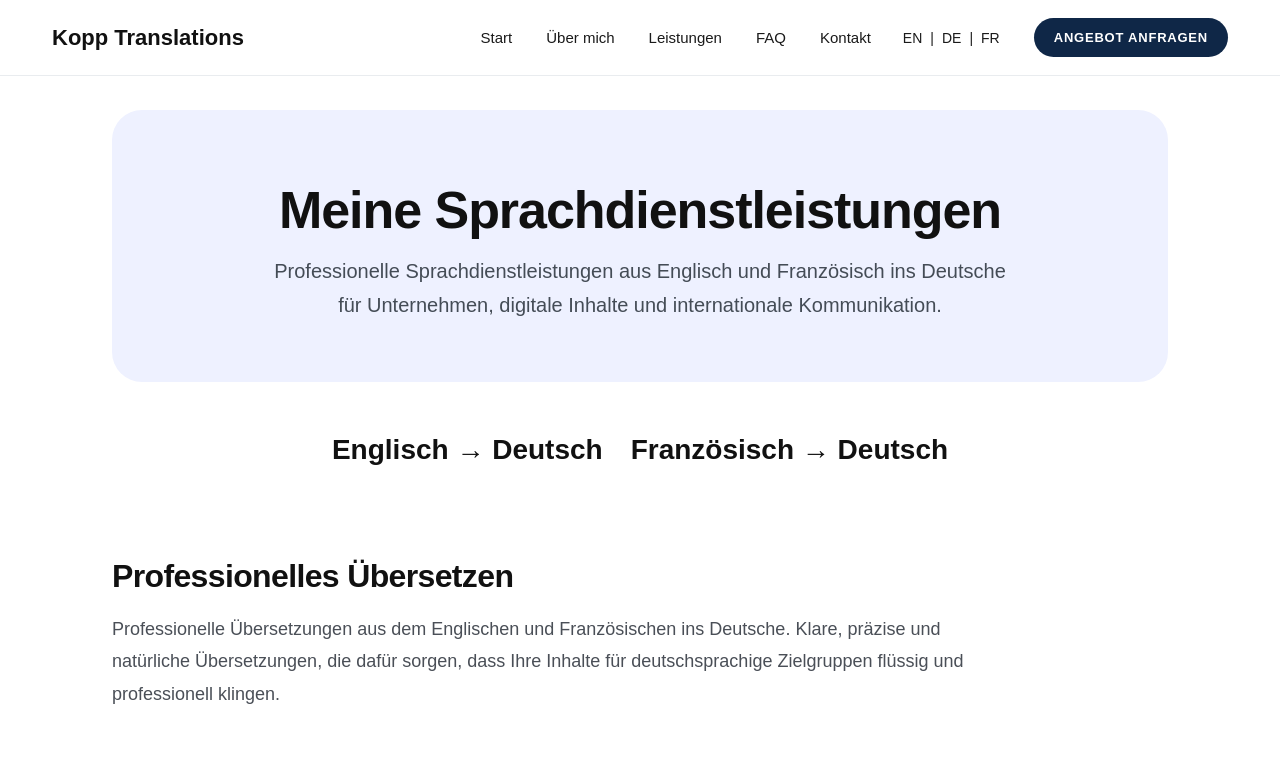
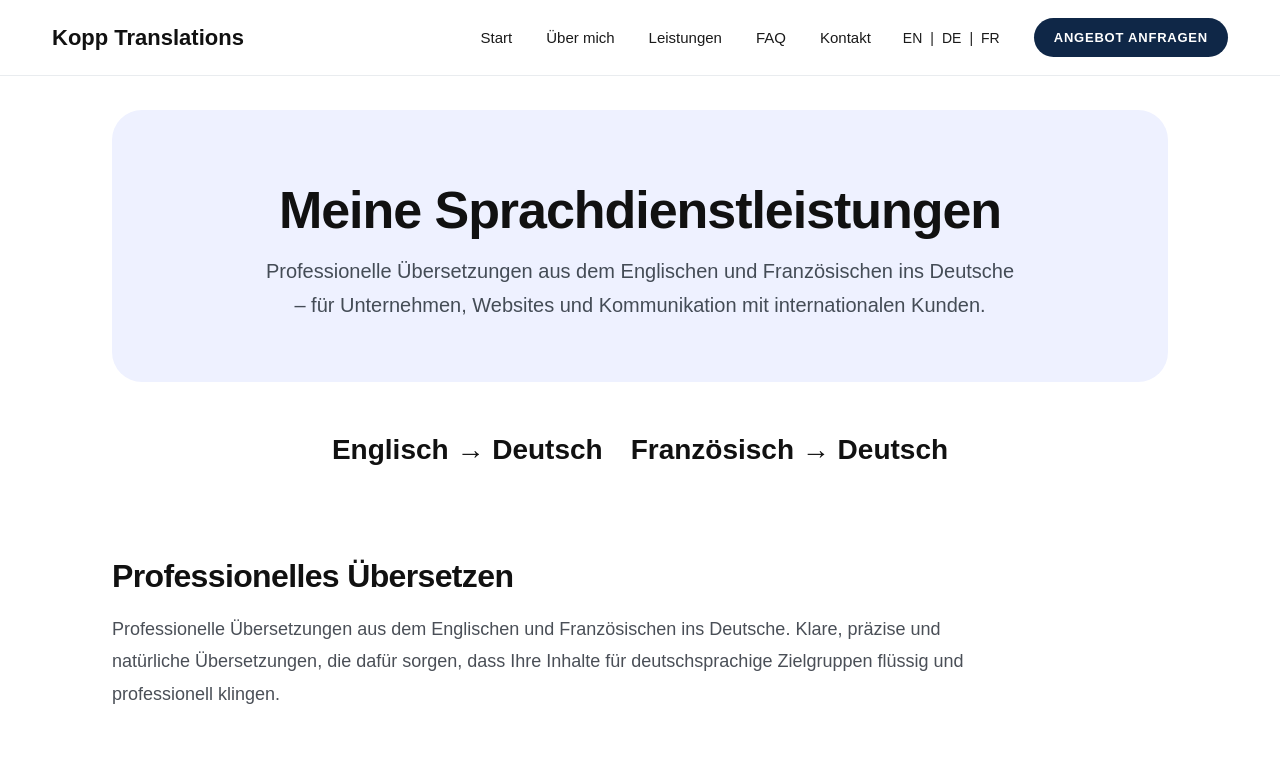
Before and after one commit to denniskopp/denniskopp.github.io, a plain HTML site: page services_de.html in a window 1280 px wide. Shown: the top 761 px of the page. Drawn offline with Linux system fonts and the light colour scheme.

Commit message:
Update services_de.html

```diff
--- a/services_de.html
+++ b/services_de.html
@@ -393,11 +393,11 @@
   <main class="page-wrap">
 
     <section class="services-hero">
-      <h1>Meine Sprachdienstleistungen</h1>
-      <p>
-        Professionelle Sprachdienstleistungen aus Englisch und Französisch ins Deutsche für Unternehmen, digitale Inhalte und internationale Kommunikation.
-      </p>
-    </section>
+  <h1>Meine Sprachdienstleistungen</h1>
+  <p>
+    Professionelle Übersetzungen aus dem Englischen und Französischen ins Deutsche – für Unternehmen, Websites und Kommunikation mit internationalen Kunden.
+  </p>
+</section>
 
     <section class="language-pairs">
       <div class="pair">Englisch → Deutsch</div>
```
